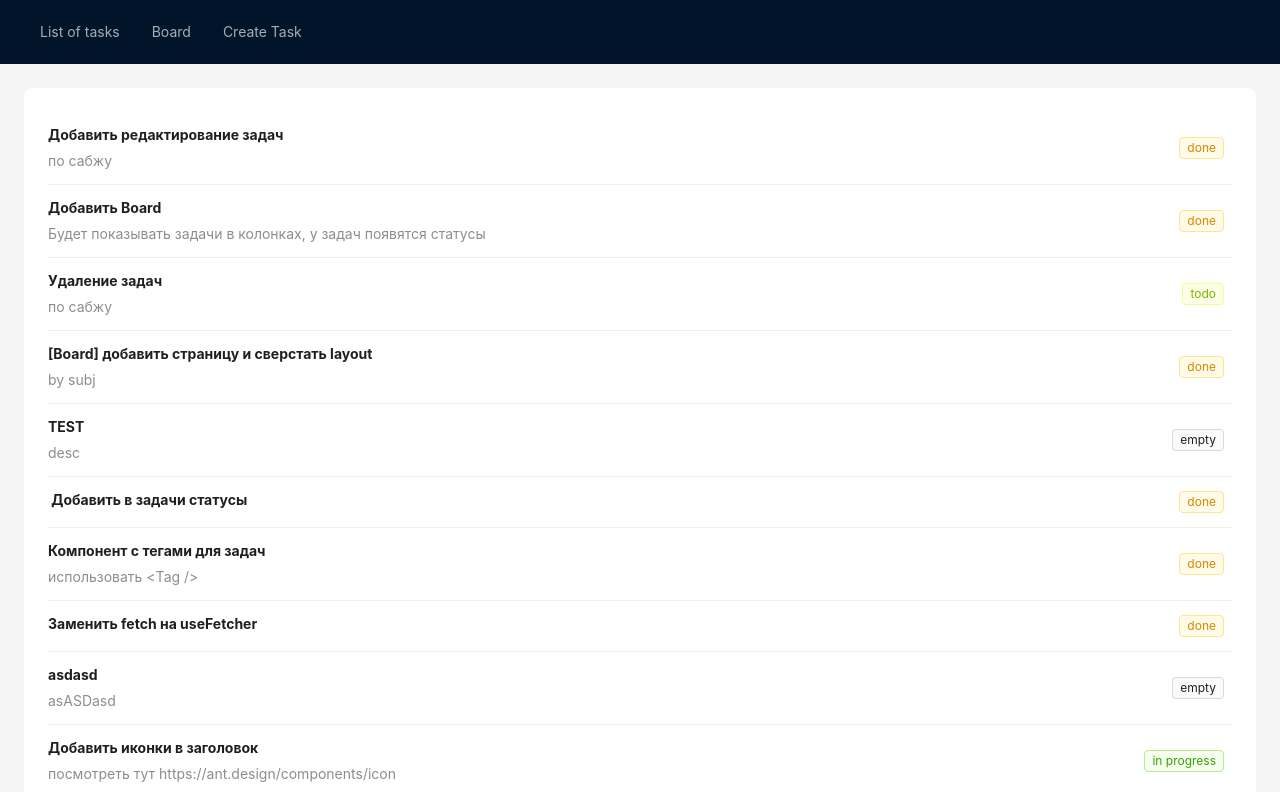
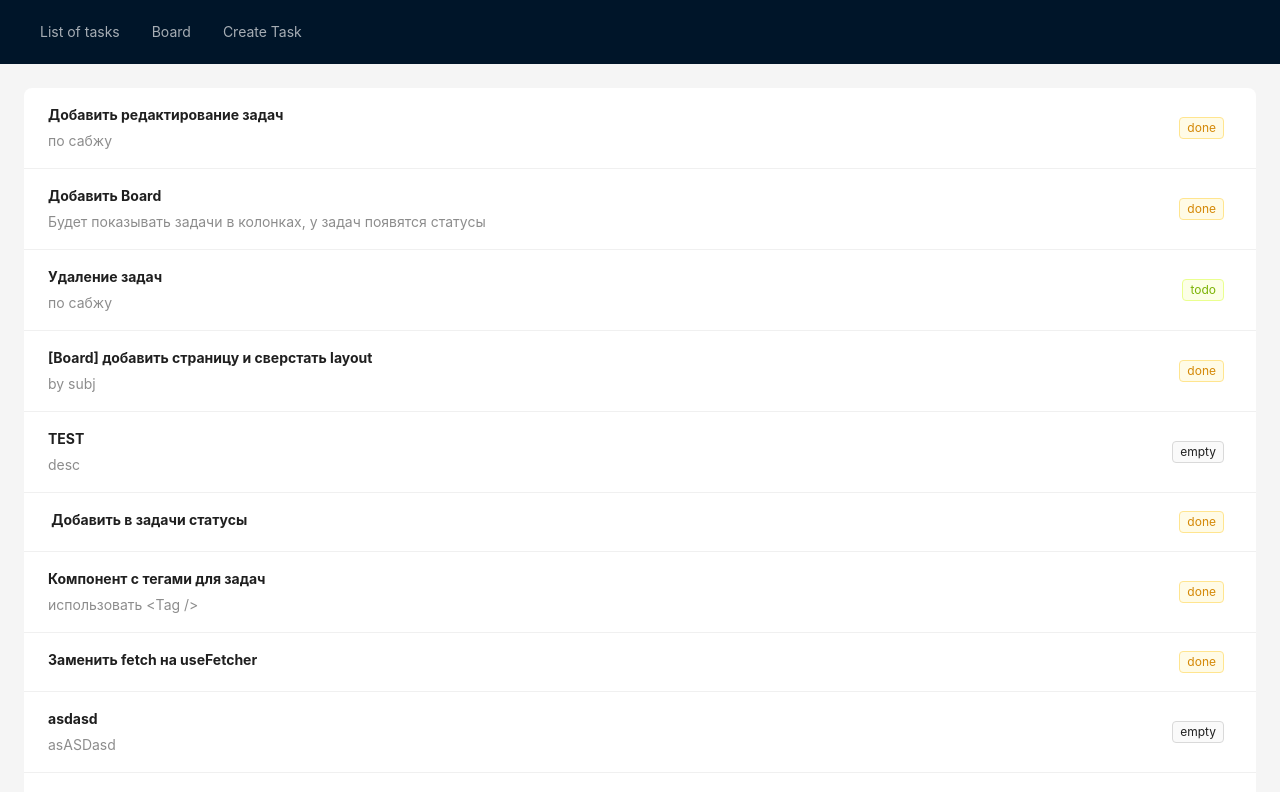
Before and after one commit to eruzanov/task-manager, a React (Vite) app: page / in a window 1280 px wide. Shown: the top 792 px of the page. Built offline with nearby package versions, Linux system fonts and the light colour scheme; data requests are answered from the project's data file.

Commit message:
upd styles

```diff
--- a/src/components/form-task/index.tsx
+++ b/src/components/form-task/index.tsx
@@ -1,5 +1,5 @@
 import { useEffect } from "react";
-import { Form, Input, Button } from "antd";
+import { Form, Input, Button, theme } from "antd";
 import { Task } from "features/tasks/types";
 import { SelectStatus } from "./SelectStatus";
 
@@ -14,15 +14,26 @@ export const FormTask: React.FC<FormTaskProps> = ({
     isLoading,
     data,
 }) => {
+    const {
+        token: { colorBgContainer, borderRadiusLG },
+    } = theme.useToken();
     const [form] = Form.useForm();
     const hasId = Boolean(data?.id);
-    const size = "large"
+    const size = "large";
 
     useEffect(() => {
         if (hasId) form.setFieldsValue(data);
     }, [data, form, hasId]);
 
     return (
+        <div
+            style={{
+                background: colorBgContainer,
+                minHeight: 280,
+                padding: 24,
+                borderRadius: borderRadiusLG,
+            }}
+        >
             <Form layout="vertical" onFinish={onFinish} form={form} size={size}>
                 <Form.Item<Task>
                     label="Title"
@@ -36,10 +47,16 @@ export const FormTask: React.FC<FormTaskProps> = ({
                 </Form.Item>
                 {hasId && <SelectStatus />}
                 <Form.Item>
-                <Button type="primary" htmlType="submit" size={size} disabled={isLoading}>
+                    <Button
+                        type="primary"
+                        htmlType="submit"
+                        size={size}
+                        disabled={isLoading}
+                    >
                         Save
                     </Button>
                 </Form.Item>
             </Form>
+        </div>
     );
 };
--- a/src/components/list-of-tasks/index.tsx
+++ b/src/components/list-of-tasks/index.tsx
@@ -1,13 +1,21 @@
-import { List } from "antd";
+import { List, theme } from "antd";
 import { useTasks } from "features/tasks/useTasks";
 import { Status } from "components/status";
 
 export const ListOfTasks = () => {
+    const {
+        token: { colorBgContainer, borderRadiusLG },
+    } = theme.useToken();
     const { tasks, isLoading } = useTasks();
 
     return (
         <List
+            size="large"
             loading={isLoading}
+            style={{
+                background: colorBgContainer,
+                borderRadius: borderRadiusLG,
+            }}
             dataSource={tasks}
             renderItem={(task) => (
                 <List.Item>
--- a/src/components/page-layout/index.tsx
+++ b/src/components/page-layout/index.tsx
@@ -1,23 +1,17 @@
-import { Layout, ConfigProvider, theme } from "antd";
+import { Layout, ConfigProvider } from "antd";
 import { NavMenu } from "components/nav-menu";
-
-const { Header, Content } = Layout;
 
 interface PageLayoutProps {
     children: React.ReactNode;
 }
 
 export const PageLayout: React.FC<PageLayoutProps> = ({ children }) => {
-    const {
-        token: { colorBgContainer, borderRadiusLG },
-    } = theme.useToken();
-
     return (
         <ConfigProvider
             theme={{ components: { Layout: { headerPadding: "0 24px" } } }}
         >
             <Layout>
-                <Header
+                <Layout.Header
                     style={{
                         position: "sticky",
                         top: 0,
@@ -26,20 +20,10 @@ export const PageLayout: React.FC<PageLayoutProps> = ({ children }) => {
                     }}
                 >
                     <NavMenu />
-                </Header>
-                <Content>
-                    <div
-                        style={{
-                            background: colorBgContainer,
-                            minHeight: 280,
-                            margin: 24,
-                            padding: 24,
-                            borderRadius: borderRadiusLG,
-                        }}
-                    >
-                        {children}
-                    </div>
-                </Content>
+                </Layout.Header>
+                <Layout.Content>
+                    <div style={{ margin: 24 }}>{children}</div>
+                </Layout.Content>
             </Layout>
         </ConfigProvider>
     );
```
Lines whose indentation alone changed are shown as unchanged.
